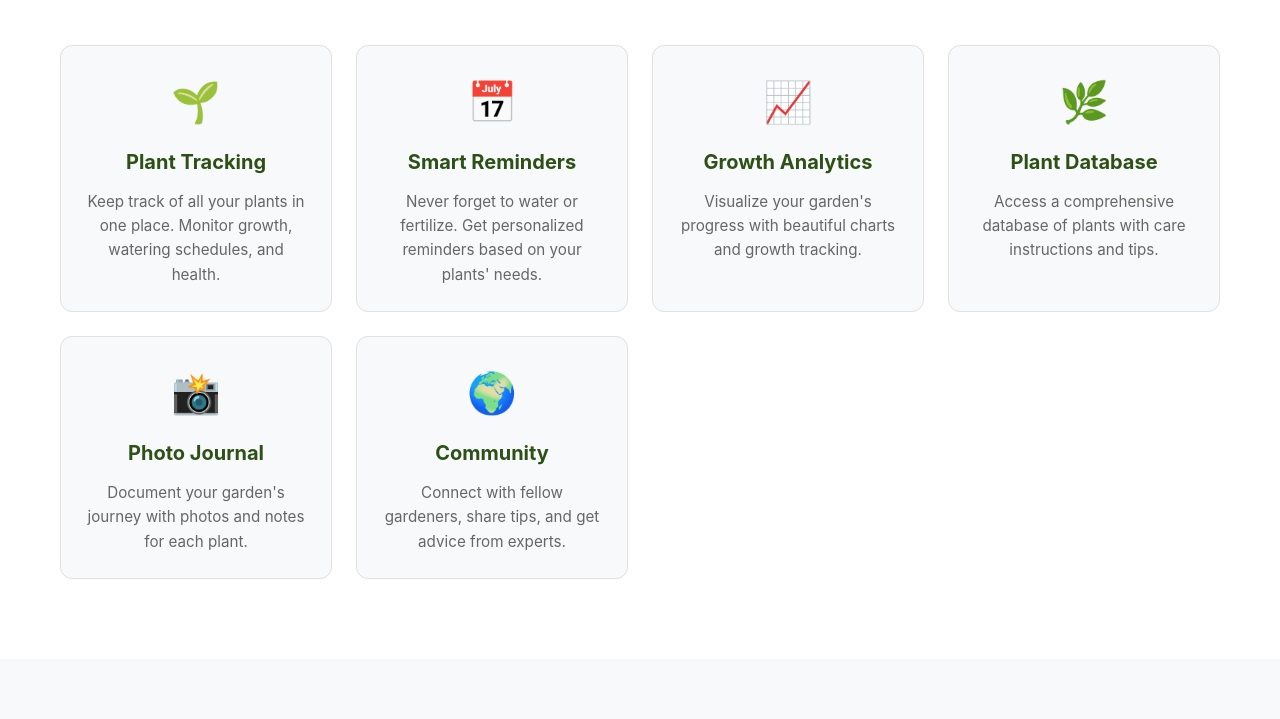
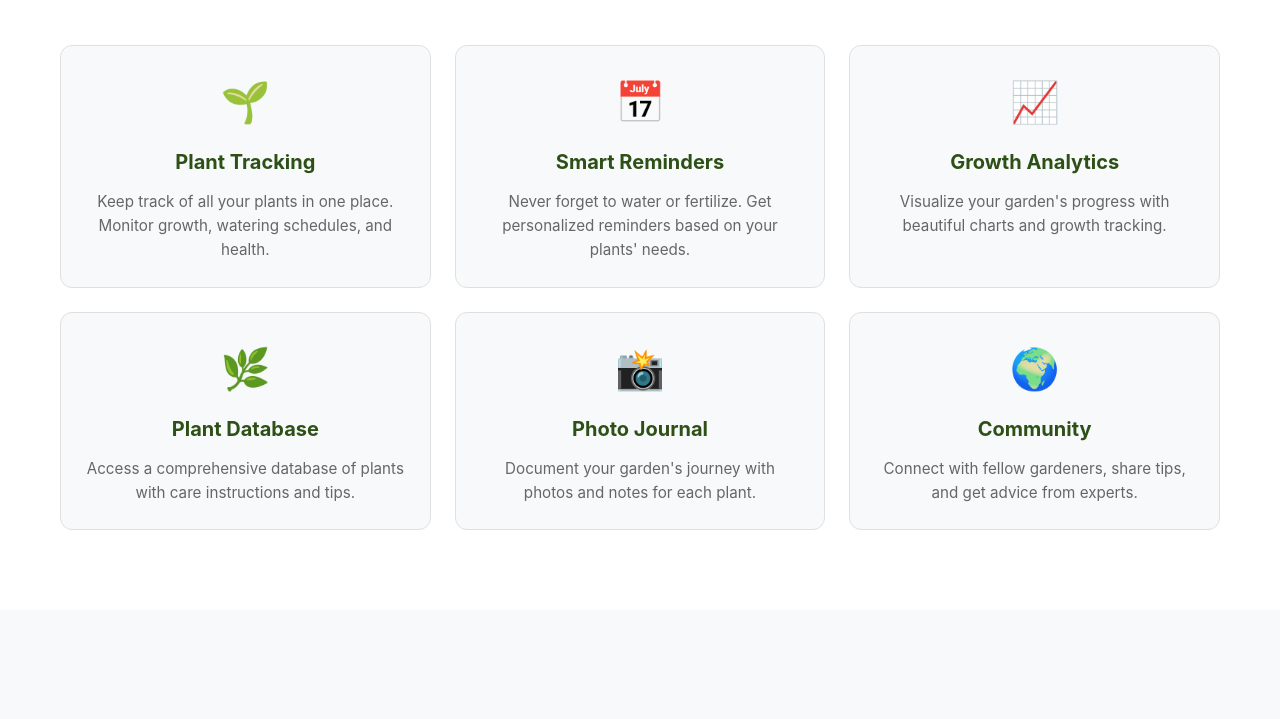
Before and after one commit to jbal-sketch/RootMate, a plain HTML site: page marketing/index.html in a window 1280 px wide. Shown: the part 670-1389 px from the top of the page. Drawn offline with Linux system fonts and the light colour scheme.

Commit message:
Update features grid to display 2 rows of 3 cards - Change grid layout to 3 columns on desktop - Maintain responsive design for tablet (2 columns) and mobile (1 column)

```diff
--- a/marketing/css/styles.css
+++ b/marketing/css/styles.css
@@ -195,7 +195,7 @@ body {
 
 .features-grid {
     display: grid;
-    grid-template-columns: repeat(auto-fit, minmax(250px, 1fr));
+    grid-template-columns: repeat(3, 1fr);
     gap: 1.5rem;
 }
 
@@ -384,6 +384,18 @@ body {
 }
 
 /* Responsive Design */
+@media (min-width: 769px) and (max-width: 1024px) {
+    .features-grid {
+        grid-template-columns: repeat(2, 1fr);
+    }
+}
+
+@media (min-width: 1025px) {
+    .features-grid {
+        grid-template-columns: repeat(3, 1fr);
+    }
+}
+
 @media (max-width: 768px) {
     .nav-menu {
         display: none;
```
